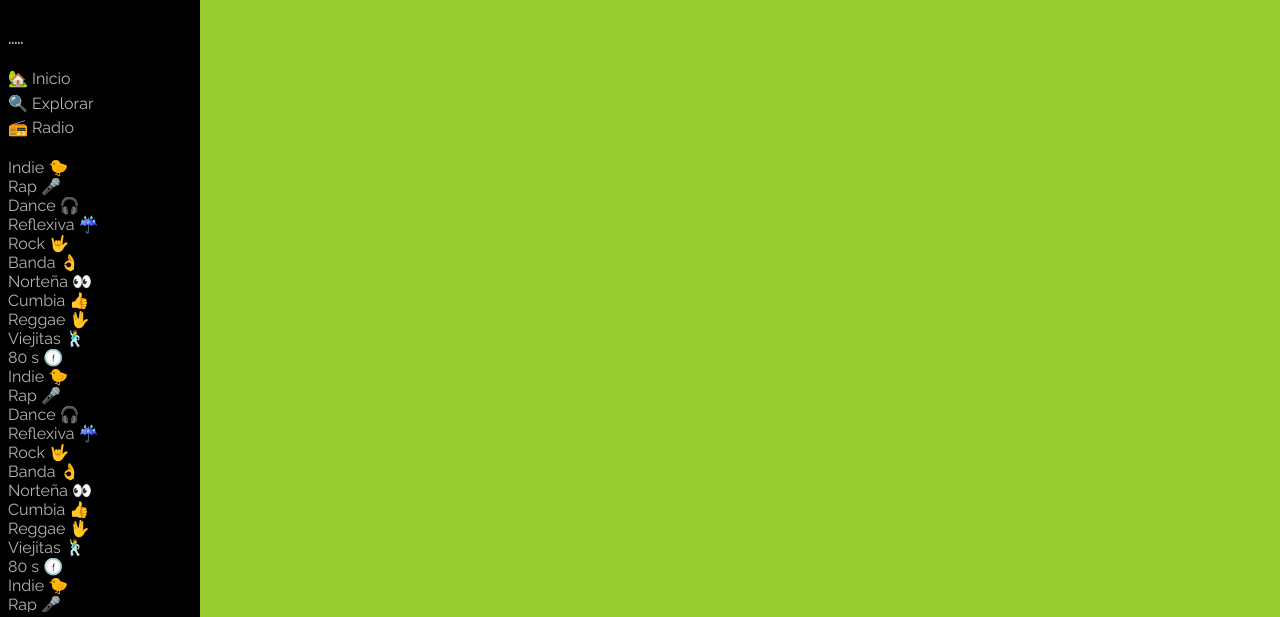
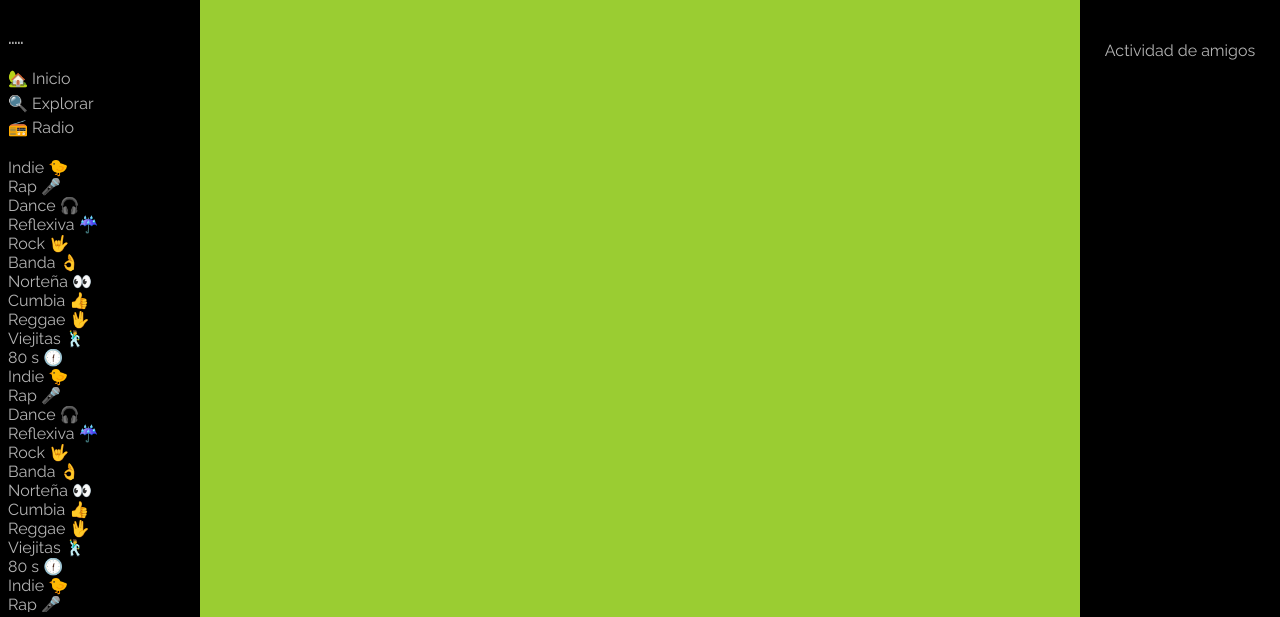
Before and after one commit to DimeRuli/Spotify_proyecto, a plain HTML site: page index.html in a window 1280 px wide. Shown: the top 617 px of the page. Drawn offline with Linux system fonts and the light colour scheme.

Commit message:
Se genera el titulo Actividad de amigos

```diff
--- a/css/estilos.css
+++ b/css/estilos.css
@@ -149,10 +149,21 @@ body{
 
     }
 
+.informacion_general_amigos{
+    display: grid;
+    grid-template-columns: minmax(0px, 1fr);
+    grid-template-rows:  100px minmax(0px, 1fr);
+    background-color: black;
 
 
+}
 
-
+.general_amigos_titulo{
+    display: flex;
+    flex-direction: row;
+    justify-content: center;
+    align-items: center;
+}
 
 
 
--- a/index.html
+++ b/index.html
@@ -72,7 +72,17 @@
             </div>
 
             <div class="columna2"></div>
-            <div class="columna3"></div>
+
+            <div class="informacion_general_amigos">
+                <div class="general_amigos_titulo">
+                   Actividad de amigos
+                </div>
+                <div class="general_amigos_perfil">
+
+                 </div>
+
+
+            </div>
         </div>
 
 
@@ -85,7 +95,7 @@
 
                 <div class="album_portada">
                     <div class="album_foto">
-                        <img src="img/1.jpg" alt="album" class="album_img">
+                        <img src="img/8.jpg" alt="album" class="album_img">
                     </div>
                 </div>
 
```
Also changed, not shown: img/0.jpg (added), img/1.jpg, img/2.jpg (added), img/3.jpg (added), img/4.jpg (added), img/5.jpg (added), img/6.jpg (added), img/7.jpg (added), img/8.jpg (added).
